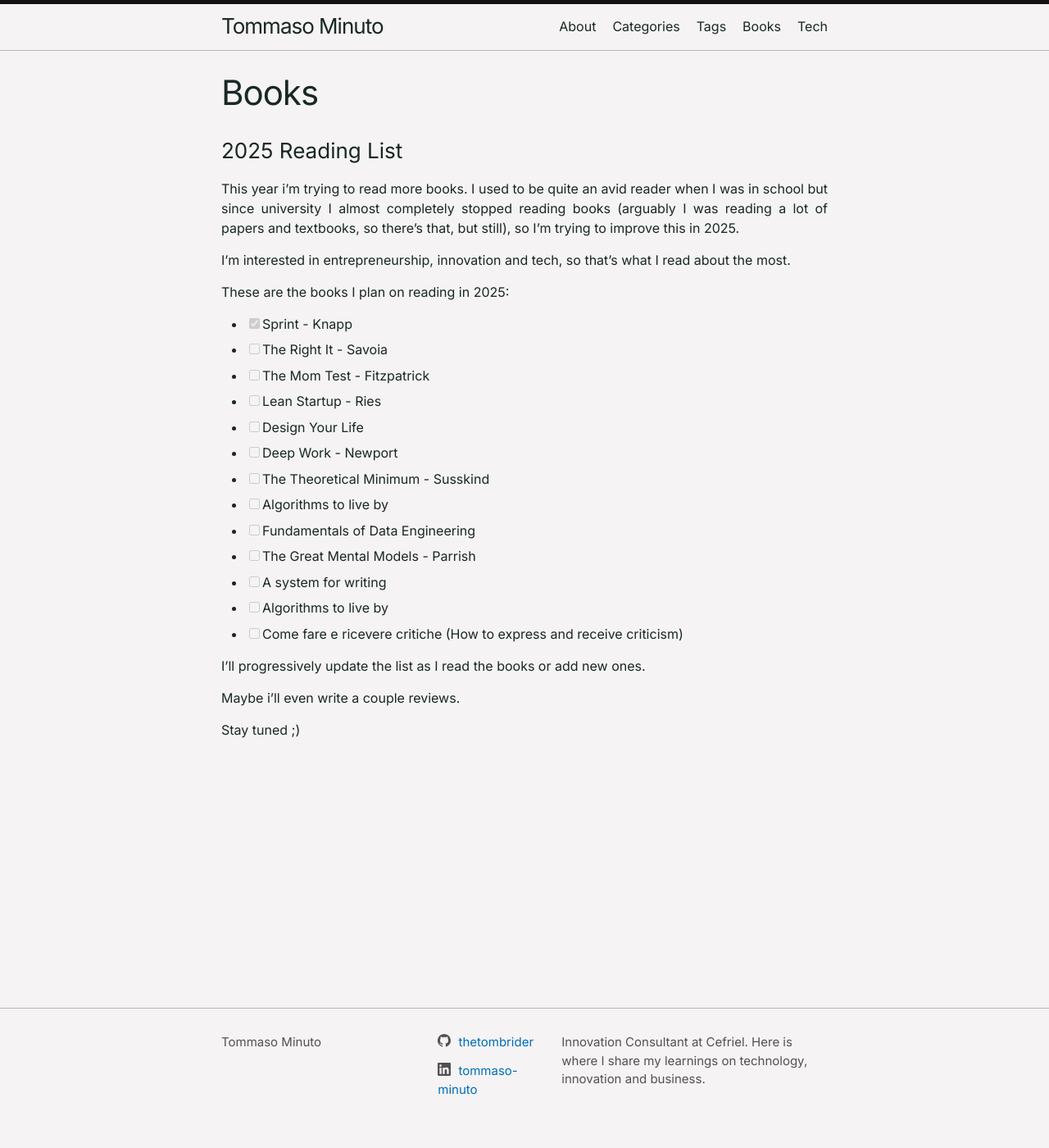
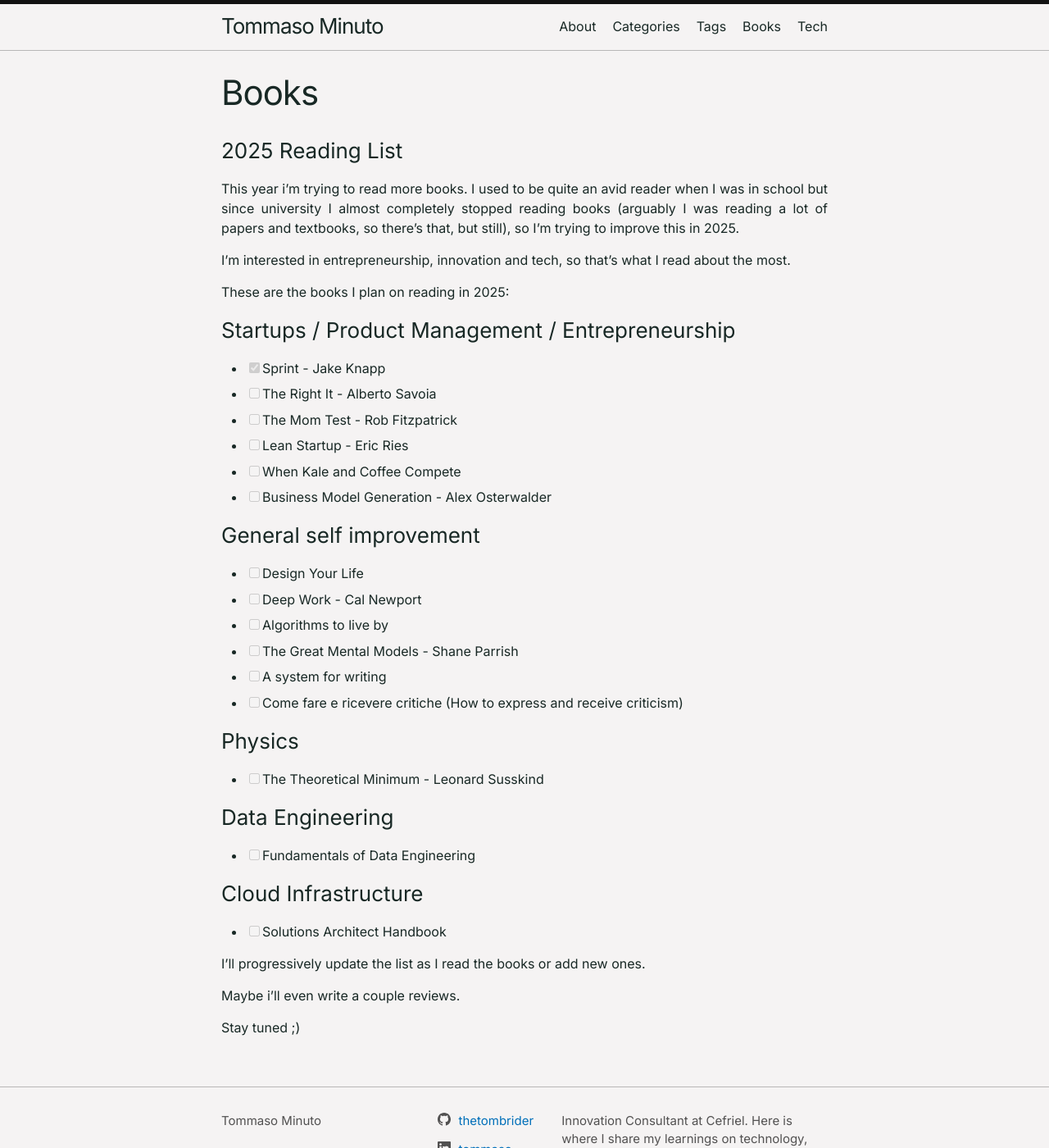
Before and after one commit to thetombrider/blog.thetombrider.xyz, a Jekyll site: the page built from books.md, in a window 1280 px wide and 1400 px high. Shown: the whole window at 82% size. Built offline with Jekyll 4.4.1, drawn with Linux system fonts in a browser that asks for light colours.

Commit message:
minor changes to pages

```diff
--- a/books.md
+++ b/books.md
@@ -13,19 +13,36 @@ I'm interested in entrepreneurship, innovation and tech, so that's what I read a
 
 These are the books I plan on reading in 2025:
 
-- [X] Sprint - Knapp
-- [ ] The Right It - Savoia
-- [ ] The Mom Test - Fitzpatrick
-- [ ] Lean Startup - Ries
+### Startups / Product Management / Entrepreneurship
+
+- [X] Sprint - Jake Knapp
+- [ ] The Right It - Alberto Savoia
+- [ ] The Mom Test - Rob Fitzpatrick
+- [ ] Lean Startup - Eric Ries
+- [ ] When Kale and Coffee Compete
+- [ ] Business Model Generation - Alex Osterwalder
+
+### General self improvement
+
 - [ ] Design Your Life
-- [ ] Deep Work - Newport
-- [ ] The Theoretical Minimum - Susskind
+- [ ] Deep Work - Cal Newport
 - [ ] Algorithms to live by
+- [ ] The Great Mental Models - Shane Parrish
+- [ ] A system for writing
+- [ ] Come fare e ricevere critiche (How to express and receive criticism)
+
+### Physics
+
+- [ ] The Theoretical Minimum - Leonard Susskind
+
+### Data Engineering
+
 - [ ] Fundamentals of Data Engineering
-- [ ] The Great Mental Models - Parrish
-- [ ] A system for writing
-- [ ] Algorithms to live by
-- [ ] Come fare e ricevere critiche (How to express and receive criticism)
+
+### Cloud Infrastructure
+
+- [ ] Solutions Architect Handbook
+
 
 I'll progressively update the list as I read the books or add new ones.
 
```
Also changed, not shown: categories.md (+2 -0 lines), tags.md (+2 -0 lines), tech.md (+2 -2 lines).
